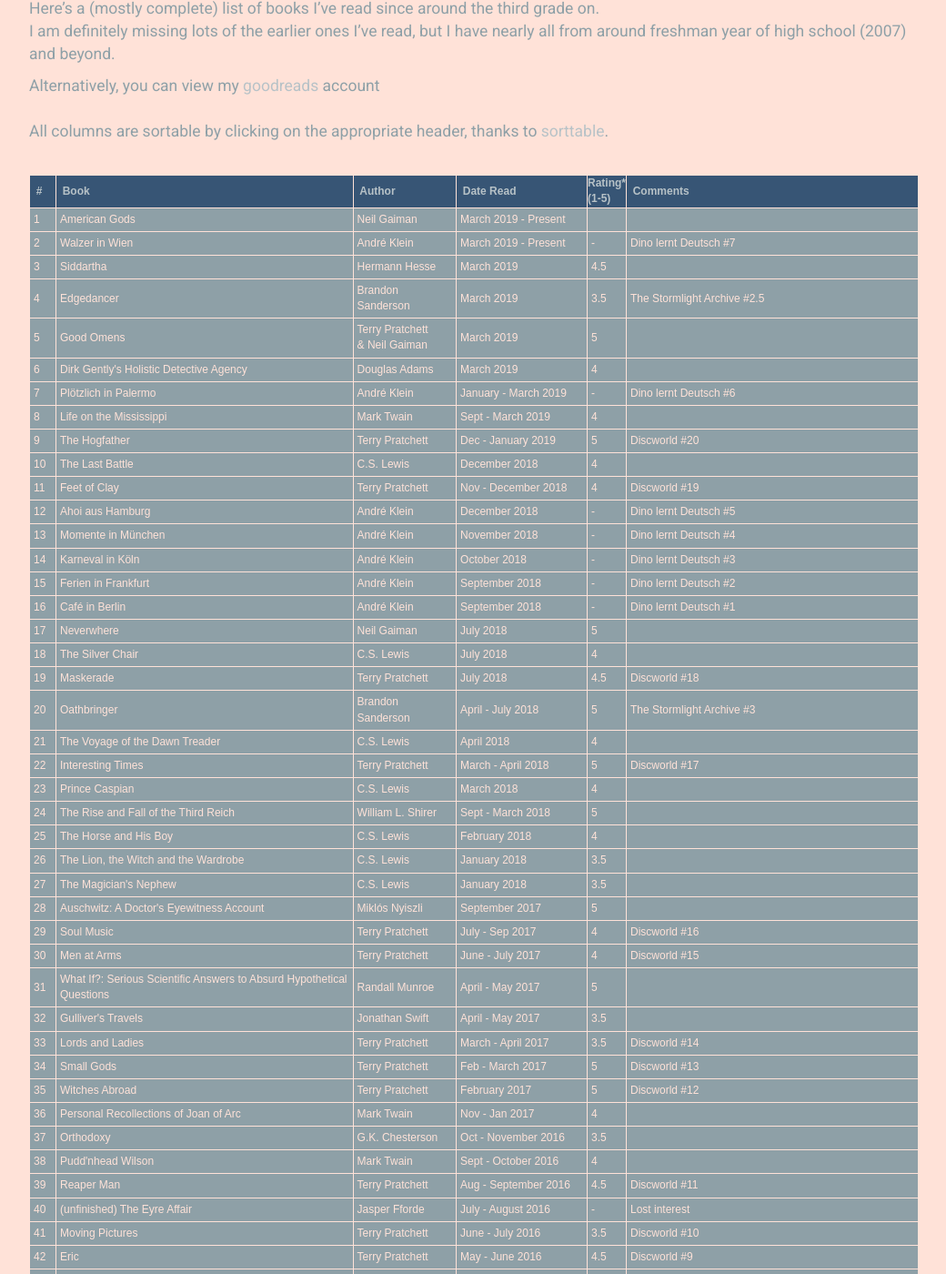
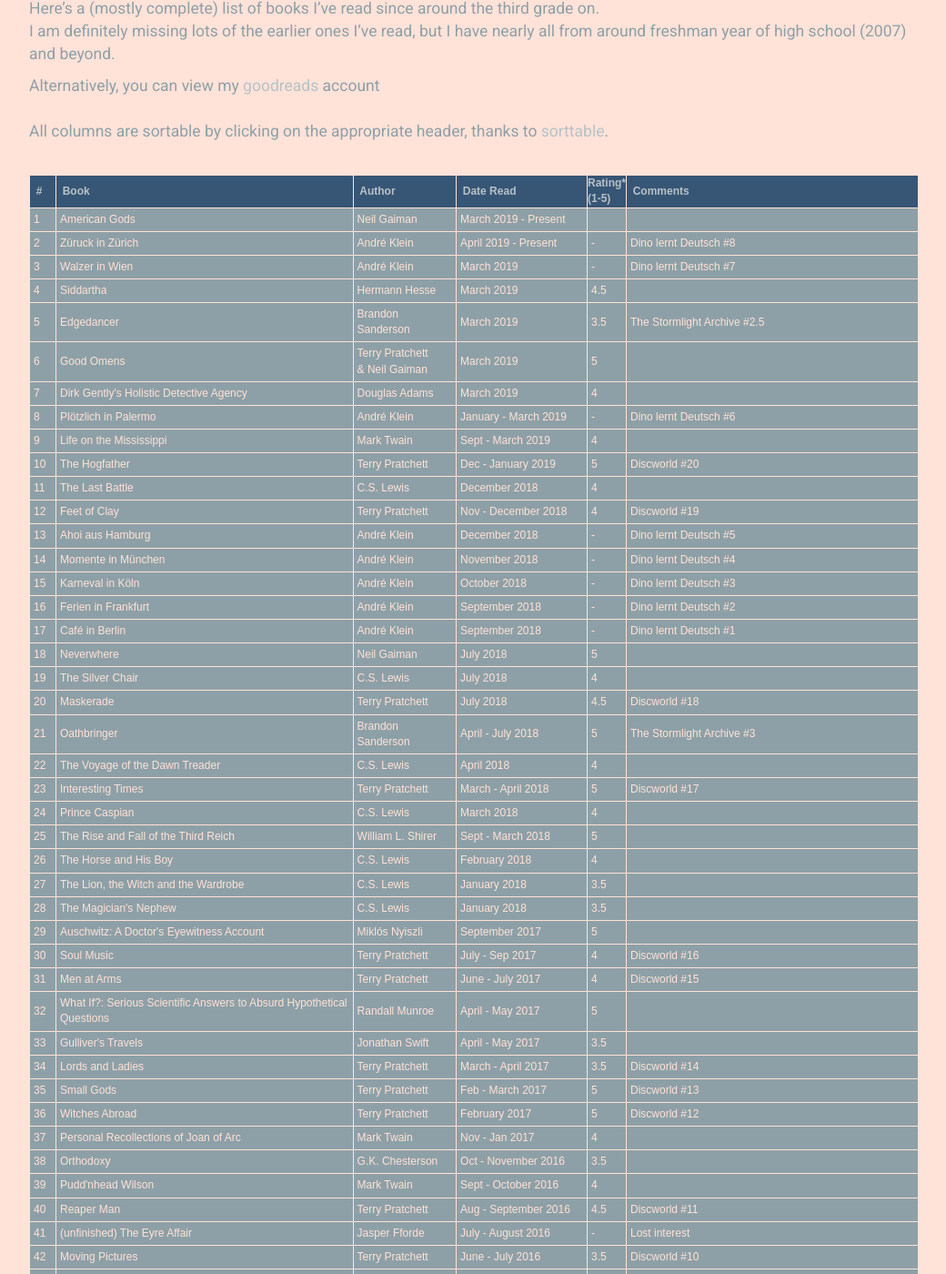
Before and after one commit to JeffSolo/jeffsolo.github.com, a Jekyll site: the page built from _posts/2015-03-30-books.md, in a window 1280 px wide and 1400 px high, scrolled down 325 px. Shown: the whole window at 91% size, without its empty margins (128-1168 px from the left). Built offline with Jekyll 4.4.1, drawn with Linux system fonts in a browser that asks for light colours; nearby versions of some CDN libraries; some of the changed text lies outside the part shown.

Commit message:
updated books

```diff
--- a/_includes/books.html
+++ b/_includes/books.html
@@ -29,8 +29,9 @@ tr{
 }
 </style><table class="tableizer-table sortable">
 <tr class="tableizer-firstrow fingerpointer"><th>&nbsp;&nbsp;#</th><th>&nbsp;&nbsp;Book</th><th>&nbsp;&nbsp;Author</th><th>&nbsp;&nbsp;Date Read</th><th>Rating*<br>(1-5)</th><th>&nbsp;&nbsp;Comments</th></tr>
-<tr><td>American Gods</td><td>Neil Gaiman</td><td sorttable_customkey="-59">March 2019 - Present</td><td></td><td></td></tr>
-<tr><td>Walzer in Wien</td><td>André Klein</td><td sorttable_customkey="-58">March 2019 - Present</td><td>-</td><td>Dino lernt Deutsch #7</td></tr>
+<tr><td>American Gods</td><td>Neil Gaiman</td><td sorttable_customkey="-60">March 2019 - Present</td><td></td><td></td></tr>
+<tr><td>Züruck in Zürich</td><td>André Klein</td><td sorttable_customkey="-59">April 2019 - Present</td><td>-</td><td>Dino lernt Deutsch #8</td></tr>
+<tr><td>Walzer in Wien</td><td>André Klein</td><td sorttable_customkey="-58">March 2019</td><td>-</td><td>Dino lernt Deutsch #7</td></tr>
 <tr><td>Siddartha</td><td>Hermann Hesse</td><td sorttable_customkey="-57">March 2019</td><td>4.5</td><td></td></tr>
 <tr><td>Edgedancer</td><td>Brandon Sanderson</td><td sorttable_customkey="-56">March 2019</td><td>3.5</td><td>The Stormlight Archive #2.5</td></tr>
 <tr><td>Good Omens</td><td>Terry Pratchett <br>& Neil Gaiman</td><td sorttable_customkey="-55">March 2019</td><td>5</td><td></td></tr>
```
